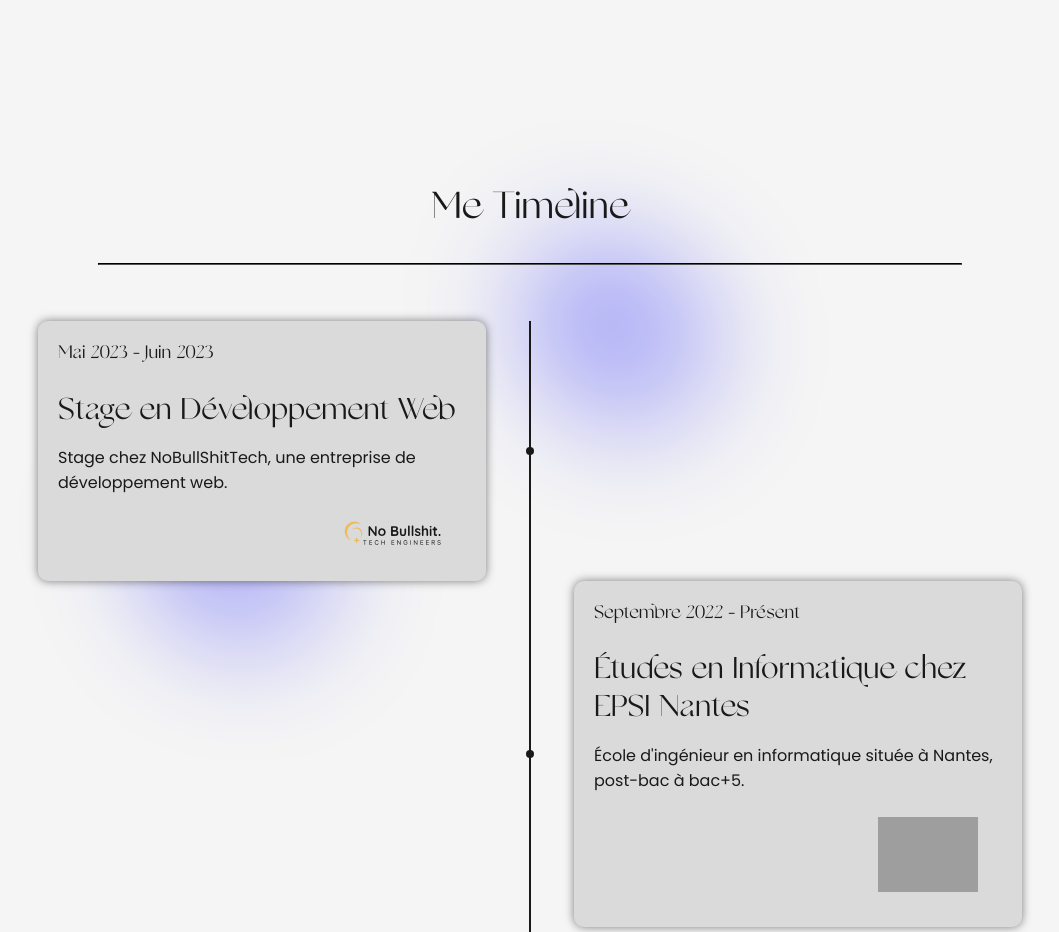
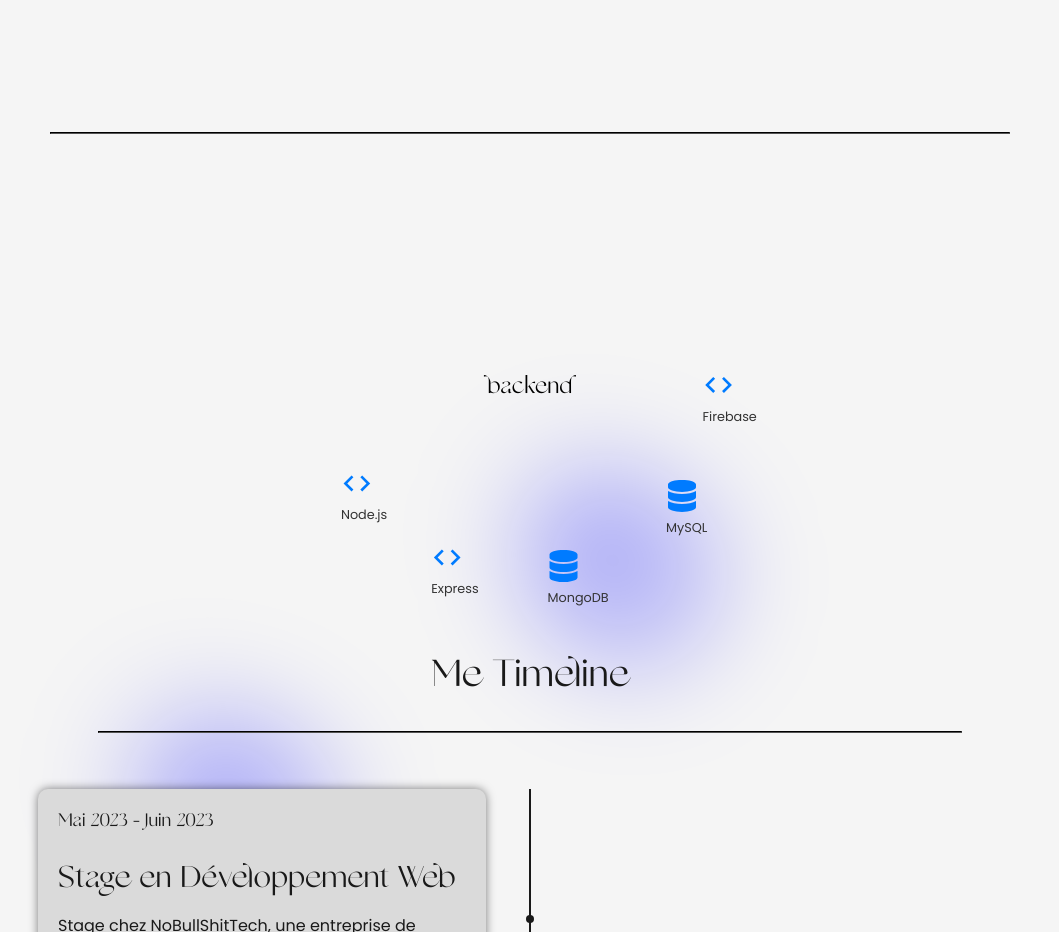
Before and after one commit to D-Seonay/portfolio-matheo-delaunay-2024, a React (Create React App) app: page /about in a window 1280 px wide. Shown: the part 1960-2892 px from the top of the page, without its empty margins (110-1169 px from the left). Built offline with nearby package versions, Linux system fonts and the light colour scheme; grey boxes are pictures that could not be loaded.

Commit message:
feat skills

```diff
--- a/src/component/AboutMe.js
+++ b/src/component/AboutMe.js
@@ -10,6 +10,7 @@ import styled from "styled-components";
 import ParallaxComponent from "./ui/ParallaxComponent";
 import MyTimeline from "./ui/Timeline";
 import DownloadButton from "./ui/DownloadButton";
+import SkillsServicesList from "./ui/SkillsServicesList";
 
 
 const AboutMeContainer = styled.div`
@@ -184,6 +185,9 @@ const AboutMe = () => {
 				<HeroImage src={HeroImg} alt="Hero Image" />
 
 			</TextWithImage>
+
+			<Divider theme={theme} />
+			<SkillsServicesList />
 			<MyTimeline />
 			<ParallaxComponent />
 			<ContactMe />
--- /dev/null
+++ b/src/component/ui/SkillItem.js
@@ -0,0 +1,43 @@
+import React from 'react';
+import styled, { keyframes } from 'styled-components';
+import { IconBase } from 'react-icons';
+
+const rotateAnimation = keyframes`
+  from {
+    transform: rotate(0deg) translateY(-200px) rotate(0deg);
+  }
+  to {
+    transform: rotate(360deg) translateY(-200px) rotate(-360deg);
+  }
+`;
+
+const SkillAtom = styled.div`
+  position: absolute;
+  animation: ${rotateAnimation} 10s linear infinite;
+`;
+
+const SkillIcon = styled(IconBase)`
+  font-size: 2rem;
+  color: #007bff;
+`;
+
+const SkillName = styled.span`
+  display: block;
+  font-size: 0.8rem;
+  color: #333;
+`;
+
+const SkillItem = ({ icon, name, position }) => {
+	const Icon = icon;
+	if (!position) {
+		return null; // Ne rend rien si la position n'est pas définie
+	}
+	return (
+		<SkillAtom style={{ left: `${position.x}`, top: `${position.y}` }}>
+			<SkillIcon as={Icon} />
+			<SkillName>{name}</SkillName>
+		</SkillAtom>
+	);
+};
+
+export default SkillItem;
--- /dev/null
+++ b/src/component/ui/SkillsServicesList.js
@@ -0,0 +1,136 @@
+import React, { useState, useEffect, useRef } from 'react';
+import styled from 'styled-components';
+import SkillItem from './SkillItem';
+import { MdCode, MdComputer, MdBrush, MdBuild } from 'react-icons/md';
+import { FaDatabase } from "react-icons/fa";
+
+const skillsData = {
+	frontend: [
+		{ name: 'HTML', icon: MdCode },
+		{ name: 'CSS', icon: MdCode },
+		{ name: 'JavaScript', icon: MdCode },
+		{ name: 'React', icon: MdCode },
+		{ name: 'Vue.js', icon: MdCode }
+	],
+	backend: [
+		{ name: 'Node.js', icon: MdCode },
+		{ name: 'Express', icon: MdCode },
+		{ name: 'MongoDB', icon: FaDatabase },
+		{ name: 'MySQL', icon: FaDatabase },
+		{ name: 'Firebase', icon: MdCode }
+	],
+	creative: [
+		{ name: 'UI/UX Design', icon: MdBrush },
+		{ name: 'Adobe Creative Suite', icon: MdBrush },
+		{ name: 'Sketch', icon: MdBrush },
+		{ name: 'Figma', icon: MdBrush }
+	],
+	devtools: [
+		{ name: 'Git', icon: MdBuild },
+		{ name: 'Webpack', icon: MdBuild },
+		{ name: 'Babel', icon: MdBuild },
+		{ name: 'VS Code', icon: MdComputer },
+		{ name: 'Terminal', icon: MdComputer }
+	]
+};
+
+const SkillsContainer = styled.div`
+  position: relative;
+  width: 400px;
+  height: 400px;
+  margin: auto;
+  margin-top: 50px;
+  display: flex;
+  flex-direction: column;
+  justify-content: center;
+  align-items: center;
+`;
+
+const SkillTitle = styled.h2`
+  font-size: 24px;
+`;
+
+const SkillsService = () => {
+	const [categoryIndex, setCategoryIndex] = useState(0);
+	const [atomsPositions, setAtomsPositions] = useState([]);
+	const titleRef = useRef(null); // Création de la référence pour le titre
+
+	useEffect(() => {
+		const interval = setInterval(() => {
+			setCategoryIndex((prevIndex) => (prevIndex + 1) % Object.keys(skillsData).length);
+		}, 5000); // Changement de catégorie toutes les 5 secondes
+
+		return () => clearInterval(interval);
+	}, []);
+
+	useEffect(() => {
+		const titleElement = titleRef.current; // Utilisation de la référence
+		if (titleElement) {
+			const { left, top, width, height } = titleElement.getBoundingClientRect();
+			const centerX = left + width / 2;
+			const centerY = top + height / 2;
+			const radius = 150; // Augmentez le rayon pour éloigner les éléments du titre
+
+			const positions = [];
+			const angleStep = 90; // Angle entre chaque élément pour diviser en quatre sections
+			for (let i = 0; i < 5; i++) {
+				const angle = i * angleStep;
+				const x = centerX + radius * Math.cos((angle * Math.PI) / 180);
+				const y = centerY + radius * Math.sin((angle * Math.PI) / 180);
+				positions.push({ x, y });
+			}
+
+			console.log(positions); // Afficher les positions générées dans la console
+
+			setAtomsPositions(positions);
+		}
+	}, [categoryIndex]);
+
+	const currentCategory = skillsData[Object.keys(skillsData)[categoryIndex]];
+	if (!currentCategory || !Array.isArray(currentCategory)) {
+		// Gérer le cas où la catégorie n'existe pas ou n'est pas un tableau
+		return null;
+	}
+
+	// Assurez-vous que atomsPositions a la même longueur que currentCategory
+	const positions = atomsPositions.slice(0, currentCategory.length);
+
+	return (
+		<SkillsContainer>
+			<SkillTitle ref={titleRef}>
+				{Object.keys(skillsData)[categoryIndex]}
+			</SkillTitle>
+
+			{positions.map((position, index) => (
+				<DelayedSkillItem
+					key={index}
+					name={currentCategory[index].name}
+					icon={currentCategory[index].icon}
+					position={position}
+					delay={index * 1000} // Adjust the delay duration (in milliseconds)
+				/>
+			))}
+		</SkillsContainer>
+	);
+};
+
+// Define a new component with delay
+const DelayedSkillItem = ({ name, icon, position, delay }) => {
+	const [isVisible, setIsVisible] = useState(false);
+
+	useEffect(() => {
+		const timeoutId = setTimeout(() => {
+			setIsVisible(true);
+		}, delay);
+
+		return () => {
+			clearTimeout(timeoutId);
+		};
+	}, [delay]);
+
+	return isVisible ? (
+		<SkillItem name={name} icon={icon} position={position} />
+	) : null;
+};
+
+export default SkillsService;
```
